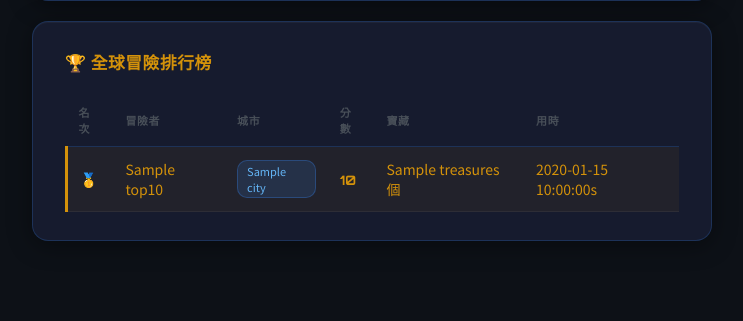
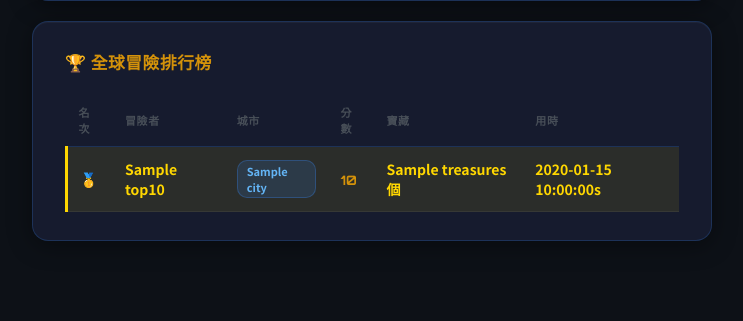
Before and after one commit to timmyweistudy-design/treasure-hunt, a Flask app: template templates/index.html in a window 1280 px wide. Shown: the part 1113-1434 px from the top of the page, without its empty margins (268-1011 px from the left). Run offline with Flask 3, Linux system fonts and the light colour scheme; the template is opened without the code that fills it: most values are stand-ins (such as "Sample title", 1, 10 or a date in 2020); some web fonts are replaced.

Commit message:
fix: leaderboard rank 1 gold #FFD700 + font-weight 600
Co-Authored-By: Claude Sonnet 4.6 <noreply@anthropic.com>

```diff
--- a/templates/finish.html
+++ b/templates/finish.html
@@ -239,8 +239,8 @@
              text-transform: uppercase; letter-spacing: .5px; }
         td { padding: 11px 12px; border-bottom: 1px solid rgba(255,255,255,.05); font-size: 14px; color: #8B949E; }
         tbody tr:hover { background: rgba(255,255,255,.03); }
-        tbody tr:nth-child(1)    { border-left: 3px solid #D4920A; background: rgba(212,146,10,.06); }
-        tbody tr:nth-child(1) td { color: #D4920A; }
+        tbody tr:nth-child(1)    { border-left: 3px solid #FFD700; background: rgba(255,215,0,.09); }
+        tbody tr:nth-child(1) td { color: #FFD700; font-weight: 600; }
         tbody tr:nth-child(2)    { border-left: 3px solid rgba(180,200,220,.35); }
         tbody tr:nth-child(3)    { border-left: 3px solid rgba(180,110,55,.5); }
         .me td { background: rgba(255,215,0,.08) !important; color: #D4920A !important; }
--- a/templates/index.html
+++ b/templates/index.html
@@ -162,8 +162,8 @@
              text-transform: uppercase; letter-spacing: .6px; font-weight: 700; }
         td { padding: 12px 12px; border-bottom: 1px solid rgba(255,255,255,.05); font-size: 14px; color: #8B949E; }
         tbody tr:hover { background: rgba(56,139,253,.05); }
-        tbody tr:nth-child(1)    { border-left: 3px solid #D4920A; background: rgba(212,146,10,.06); }
-        tbody tr:nth-child(1) td { color: #D4920A; }
+        tbody tr:nth-child(1)    { border-left: 3px solid #FFD700; background: rgba(255,215,0,.09); }
+        tbody tr:nth-child(1) td { color: #FFD700; font-weight: 600; }
         tbody tr:nth-child(2)    { border-left: 3px solid rgba(180,200,220,.35); background: rgba(180,200,220,.03); }
         tbody tr:nth-child(2) td { color: #C9D1D9; }
         tbody tr:nth-child(3)    { border-left: 3px solid rgba(180,110,55,.5); background: rgba(180,110,55,.04); }
```
